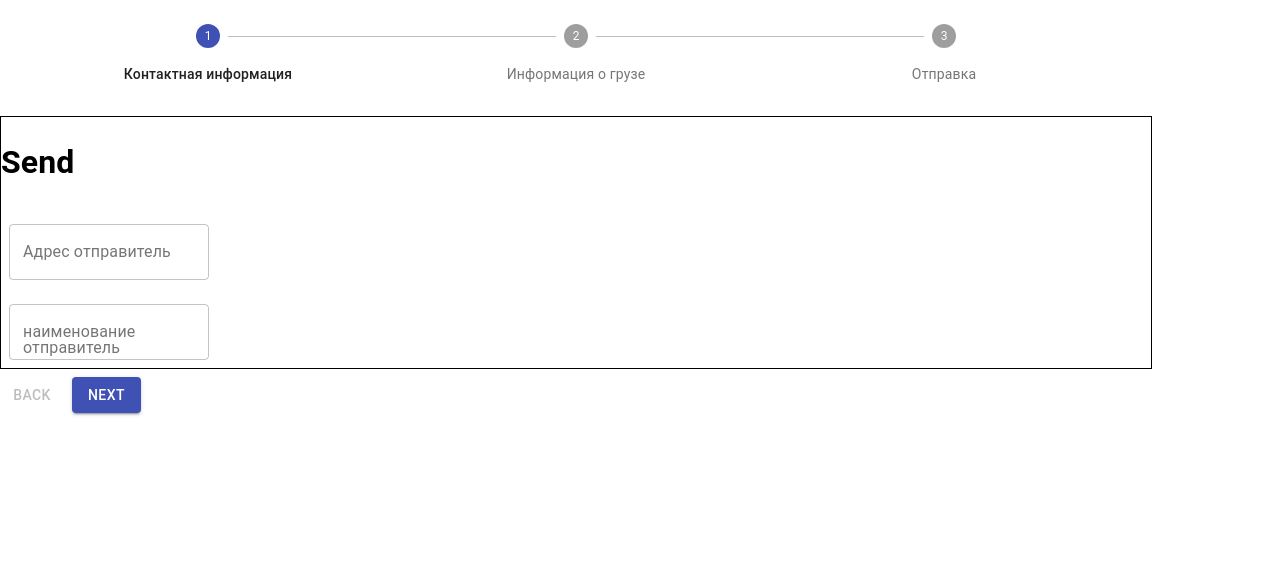
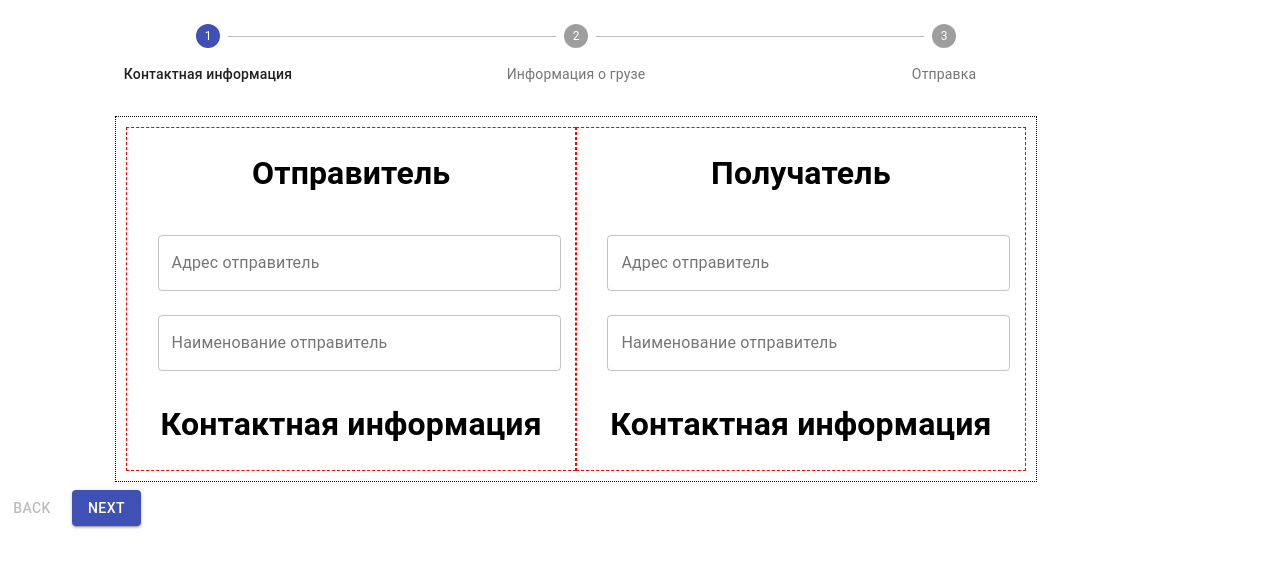
Before and after one commit to harut0111/typescript-react, a React (Create React App) app: page / in a window 1280 px wide. Shown: the top 568 px of the page. Built offline with nearby package versions, Linux system fonts and the light colour scheme; the HTML template or start-up script is replaced by a standard one.

Commit message:
minor changes

```diff
--- a/src/App.tsx
+++ b/src/App.tsx
@@ -4,7 +4,7 @@ import Steper from './components/Steper'
 class App extends React.Component {
   public render() {
     return (
-      <div>
+      <div className='app'>
           <Steper/>
       </div>
     );
--- a/src/components/ContactInfo.tsx
+++ b/src/components/ContactInfo.tsx
@@ -1,7 +1,7 @@
 import { FormControl, TextField } from "@material-ui/core";
 import { makeStyles } from '@material-ui/core/styles';
 import * as React from 'react';
-import './style/contactInfo.scss';
+import './style/contactInfo.css';
 
 
 const useStyles = makeStyles(theme => ({
@@ -12,7 +12,7 @@ const useStyles = makeStyles(theme => ({
     textField: {
       marginLeft: theme.spacing(1),
       marginRight: theme.spacing(1),
-      width: 200,
+      width: '100%',
     },
   }));
 
@@ -24,8 +24,8 @@ const ContactInfo = () => {
     return (
         <div className='contactInfo'>
             <div className='send'>
-                <h1>Send</h1>
-                <FormControl>
+                <h1>Отправитель</h1>
+                <FormControl className='formControl'>
                     {/* <InputLabel htmlFor="my-input">Email address</InputLabel>
                     <Input id="my-input" aria-describedby="my-helper-text" />
                     <FormHelperText id="my-helper-text">We'll never share your email.</FormHelperText> */}
@@ -45,7 +45,7 @@ const ContactInfo = () => {
                         type='email'
                         error={false}
                         id="outlined-error-helper-text"
-                        label="наименование отправитель"
+                        label="Наименование отправитель"
                         // defaultValue="Hello World"
                         // helperText="Incorrect entry."
                         className={classes.textField}
@@ -53,6 +53,42 @@ const ContactInfo = () => {
                         variant="outlined"
                         />
                 </FormControl>
+
+                <div className='formControl-info'>
+                    <h1>Контактная информация</h1>
+                </div>
+            </div>
+
+            <div className='receive'>
+                <h1>Получатель</h1>
+                <FormControl className='formControl'>
+                    <TextField
+                        type='email'
+                        error={false}
+                        id="outlined-error-helper-text"
+                        label="Адрес отправитель"
+                        placeholder="Начните вводить адрес отправительныя"
+                        // helperText="Incorrect entry."
+                        className={classes.textField}
+                        margin="normal"
+                        variant="outlined"
+                        />
+
+                    <TextField
+                        type='email'
+                        error={false}
+                        id="outlined-error-helper-text"
+                        label="Наименование отправитель"
+                        // defaultValue="Hello World"
+                        // helperText="Incorrect entry."
+                        className={classes.textField}
+                        margin="normal"
+                        variant="outlined"
+                        />
+                </FormControl>
+                <div className='formControl-info'>
+                    <h1>Контактная информация</h1>
+                </div>
             </div>
         </div>
     )
--- a/src/components/Steper/index.tsx
+++ b/src/components/Steper/index.tsx
@@ -6,6 +6,7 @@ import { createStyles, makeStyles, Theme } from '@material-ui/core/styles';
 import Typography from '@material-ui/core/Typography';
 import * as React from 'react';
 import ContactInfo from '../ContactInfo';
+import '../style/steper.css';
 
 const useStyles = makeStyles((theme: Theme) =>
     createStyles({
@@ -25,6 +26,7 @@ const useStyles = makeStyles((theme: Theme) =>
 function getSteps() {
     return ['Контактная информация', 'Информация о грузе', 'Отправка'];
 }
+
 
 function getStepContent(stepIndex: number){
     switch (stepIndex) {
@@ -57,7 +59,9 @@ export default function HorizontalLabelPositionBelowStepper() {
     };
 
     return (
-        <div className={classes.root}>
+        <div className='main'>
+
+            <div className={classes.root} >
                 <Stepper activeStep={activeStep} alternativeLabel={true}>
                     {steps.map(label => (
                         <Step key={label}>
@@ -90,5 +94,6 @@ export default function HorizontalLabelPositionBelowStepper() {
                     )}
                 </div>
             </div>
+        </div>
     );
 }
--- /dev/null
+++ b/src/components/style/contactInfo.css
@@ -0,0 +1,18 @@
+.contactInfo {
+    border: 1px dotted black;
+    display: flex;
+    padding: 10px;
+    justify-content: space-between;
+    width: 80%;
+    margin: 0 auto;
+}
+
+.send, .receive {
+    border: 1px dashed red;
+    width: 600px;
+    text-align: center;
+}
+
+.formControl {
+    width: 90%;
+}
--- a/src/components/style/contactInfo.scss
+++ /dev/null
@@ -1,3 +0,0 @@
-.contactInfo {
-    border: 1px solid black;
-}
--- /dev/null
+++ b/src/components/style/steper.css
@@ -0,0 +1,3 @@
+.main {
+    display: flex;
+}
--- a/src/index.css
+++ b/src/index.css
@@ -1,3 +1,7 @@
+* {
+  box-sizing: border-box;
+}
+
 body {
   margin: 0;
   padding: 0;
```
Lines whose indentation alone changed are shown as unchanged.
